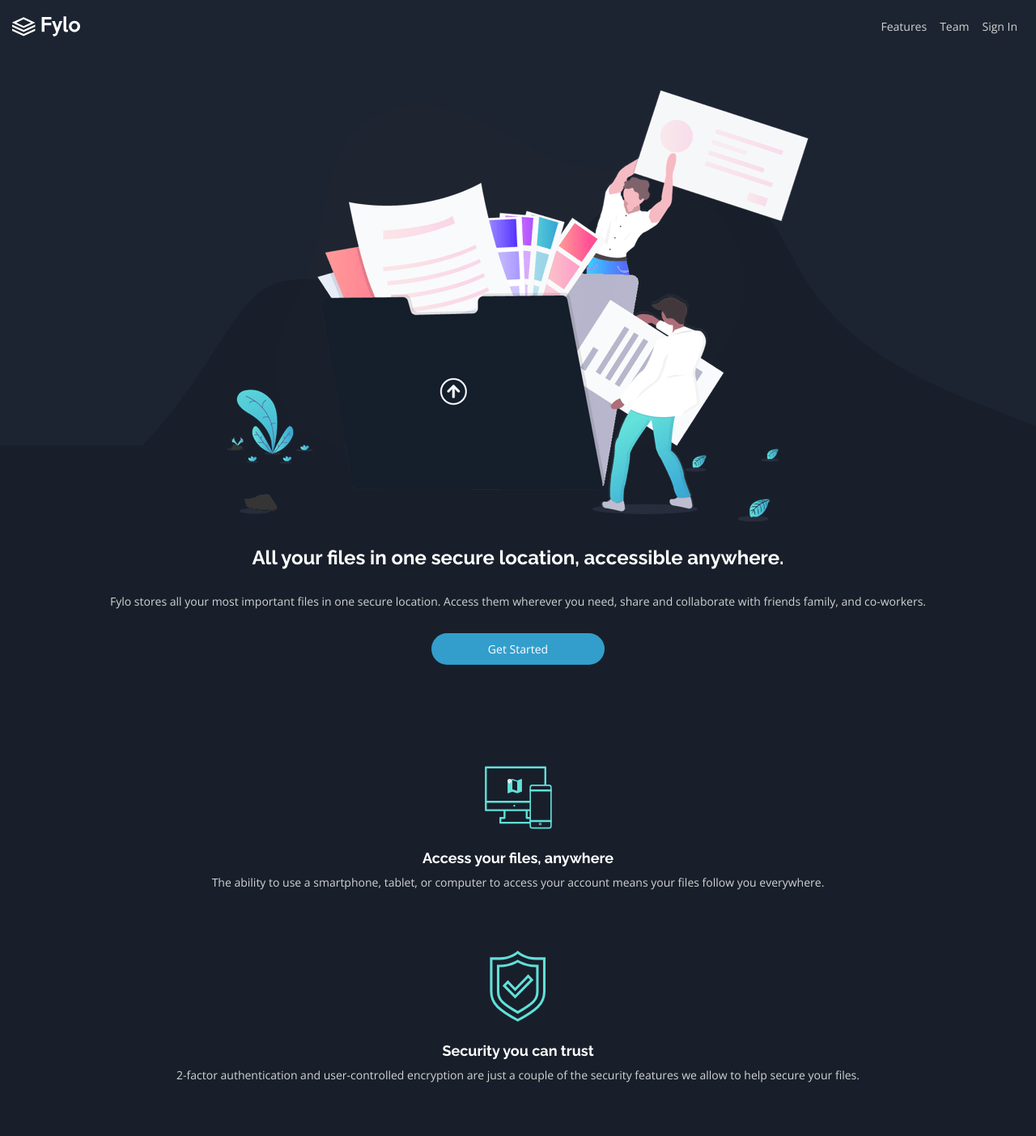
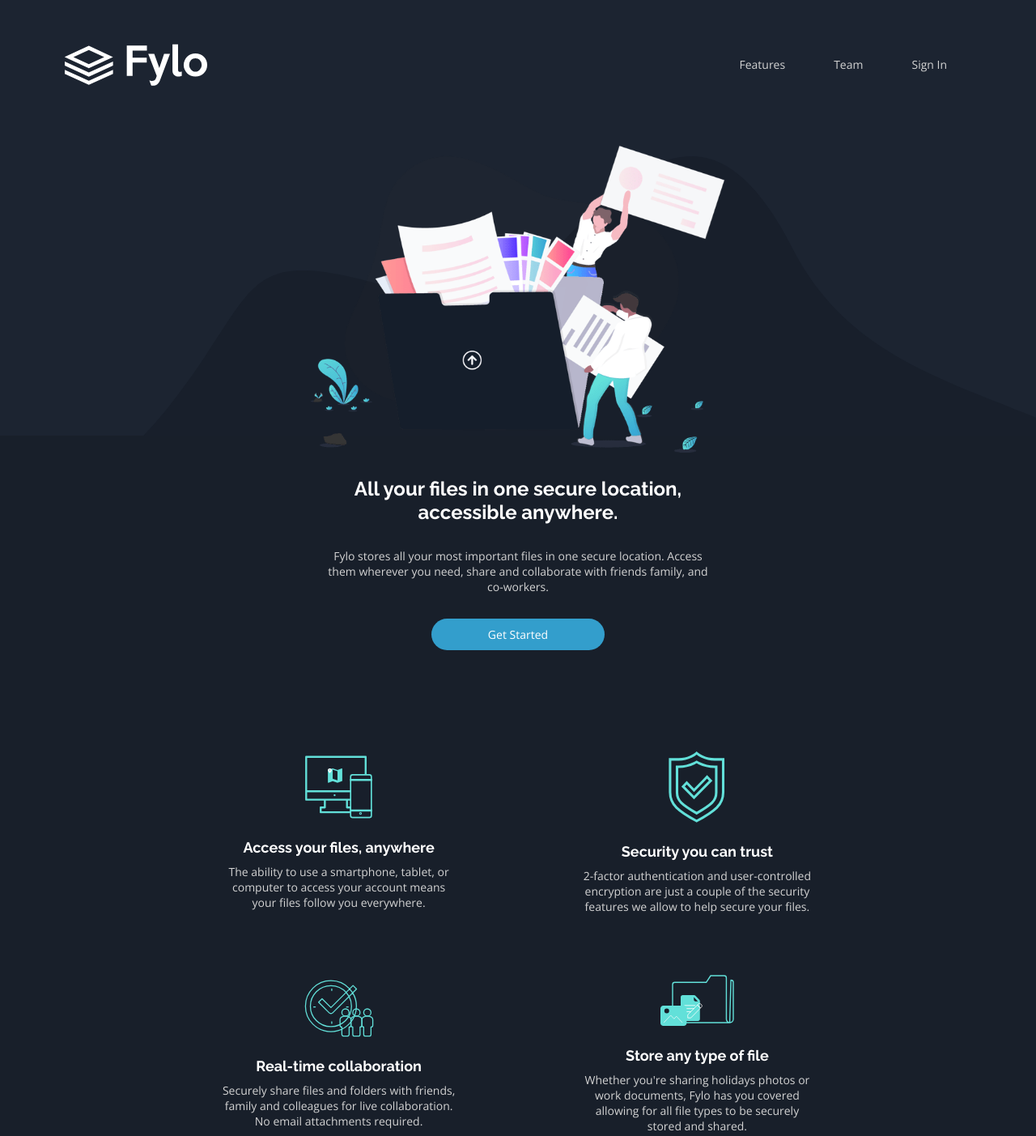
Before and after one commit to ittybe/fylo-landing-page, a website built with webpack: page src/index.html in a window 1280 px wide. Shown: the top 1403 px of the page at 81% size. Built offline with nearby package versions, Linux system fonts and the light colour scheme.

Commit message:
advantages section

```diff
--- a/src/desktop-styles.css
+++ b/src/desktop-styles.css
@@ -23,6 +23,36 @@
     }
 }
 
-@media screen and (min-width: 768px) {
+@media screen and (min-width: 1024px) {
+    .top-header .logo-wrapper img{
+        width: 100%;
+    }
+
+    .top-header {
+        padding: 40px 80px 0px
+    }
+
+    .menu li {
+        margin: 30px;
+    }
+    .middle-header {
+        margin-left: 30%;
+        margin-right: 30%;
+    }
+
+    .section-wrapper {
+        margin-left: var(--page-sides-padding-desktop);
+        margin-right:var(--page-sides-padding-desktop);
+    }
+
+    .advantages-section {
+        flex-wrap: wrap;
+        display: flex;
+        justify-content: space-between;
+    }
+
+    .advantage {
+        width: 40%;
+    }
 
 }
--- a/src/variables.css
+++ b/src/variables.css
@@ -21,4 +21,7 @@
     --neutral-gray: rgb(211, 211, 211);
     --page-sides-padding-mobile: 25px;
     --page-top-bottom-padding-mobile: 15px;
+
+    --page-sides-padding-desktop: 20%;
+    /* --page-top-bottom-padding-desktop: 15px; */
 }
```
